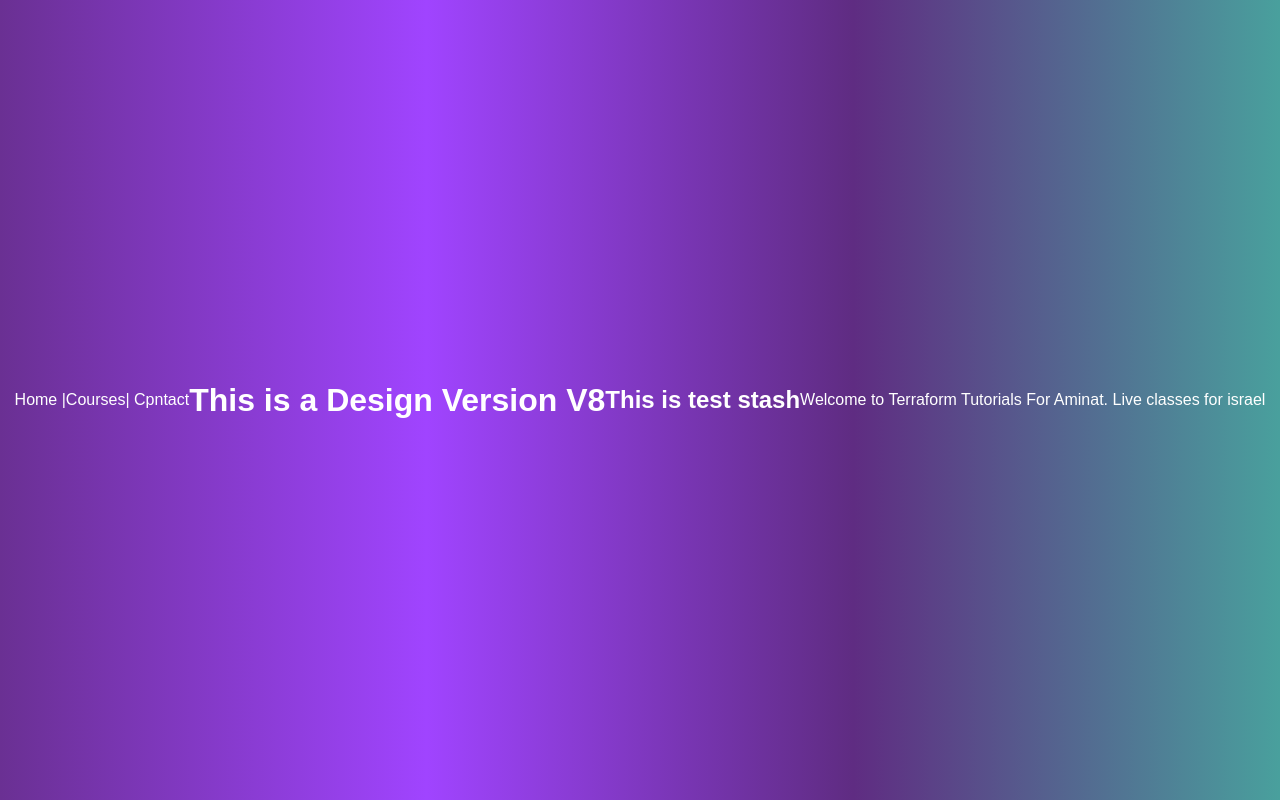
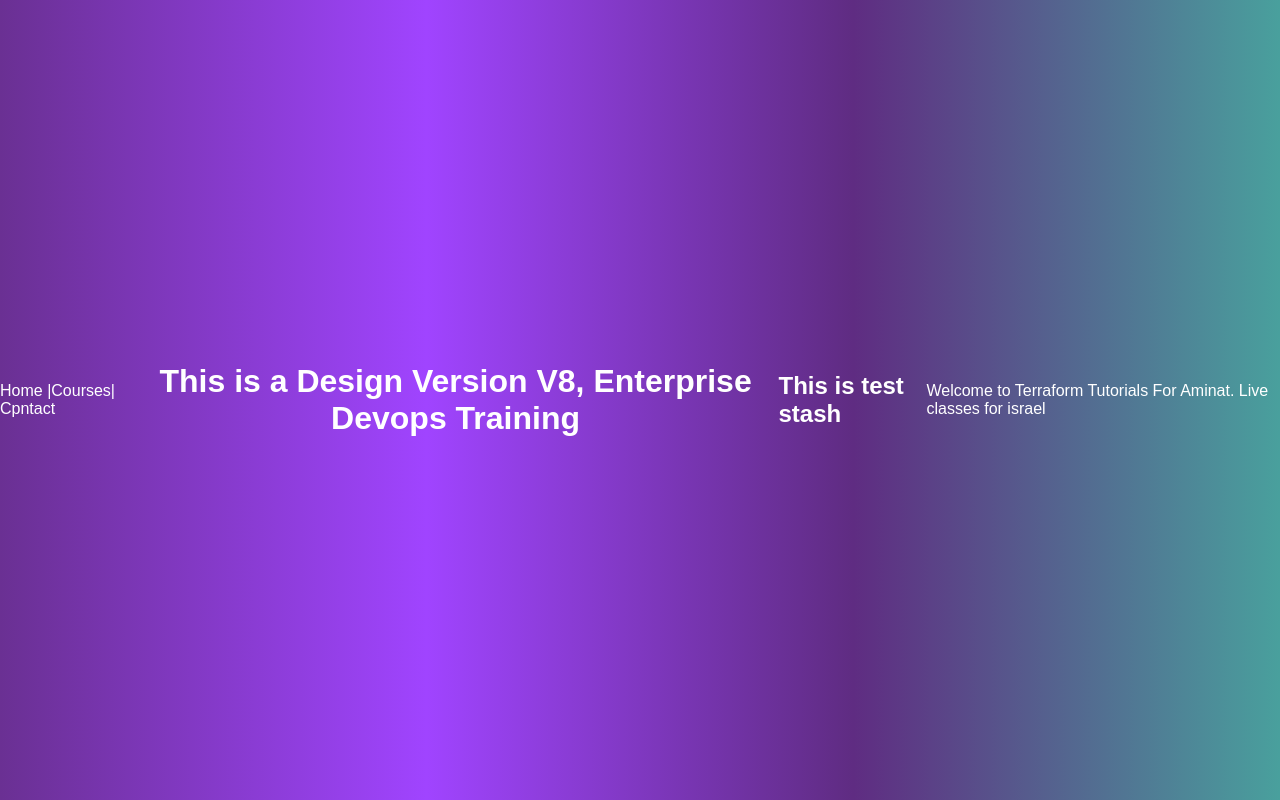
Before and after one commit to Manviklittlemonster/gitcompany-israel, a plain HTML site: page index.html in a window 1280 px wide. Drawn offline with Linux system fonts and the light colour scheme.

Commit message:
Manager updates heading

```diff
--- a/index.html
+++ b/index.html
@@ -12,7 +12,7 @@
 <nav>Home |Courses| Cpntact</nav>
 
 <body>
-    <h1>This is a Design Version V8</h1>
+    <h1>This is a Design Version V8, Enterprise Devops Training</h1>
     <h2>This is test stash</h2>
     <p>Welcome to Terraform Tutorials For Aminat. Live classes for israel</p>
 </body>
```
